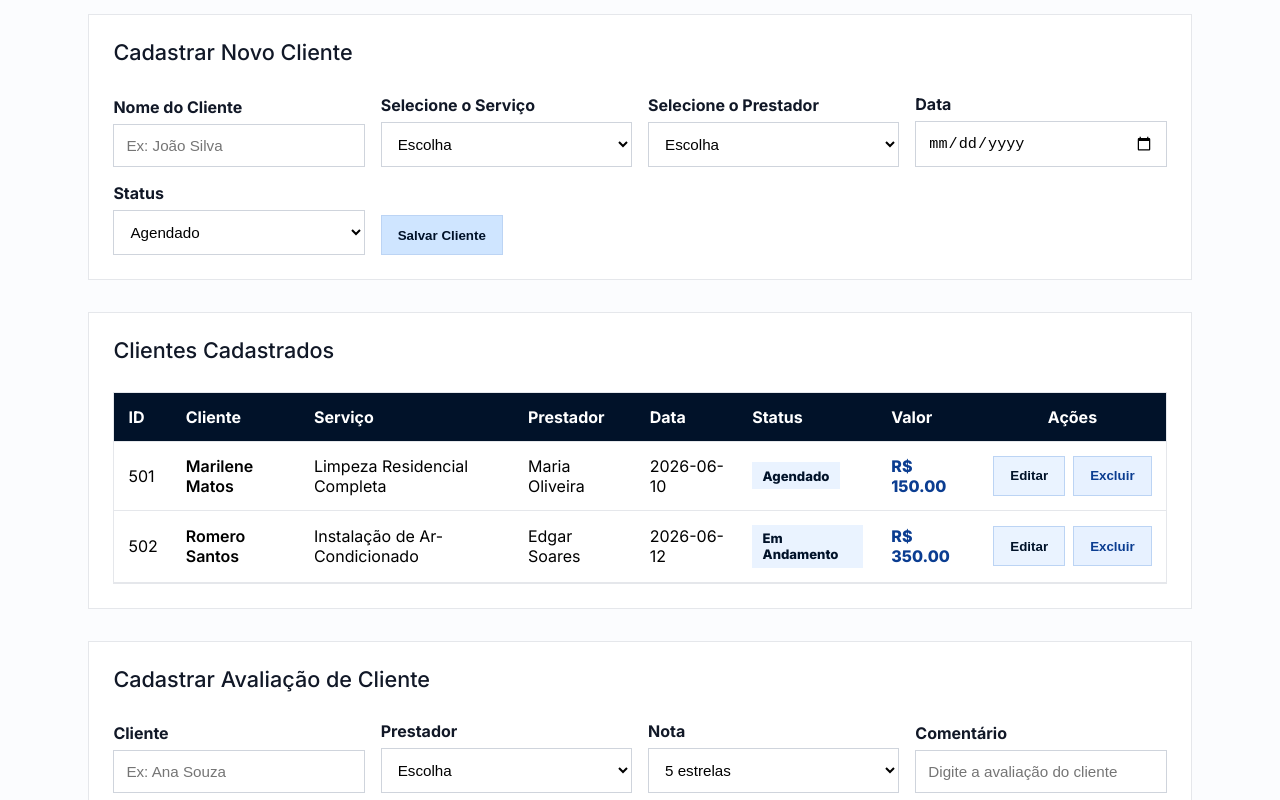
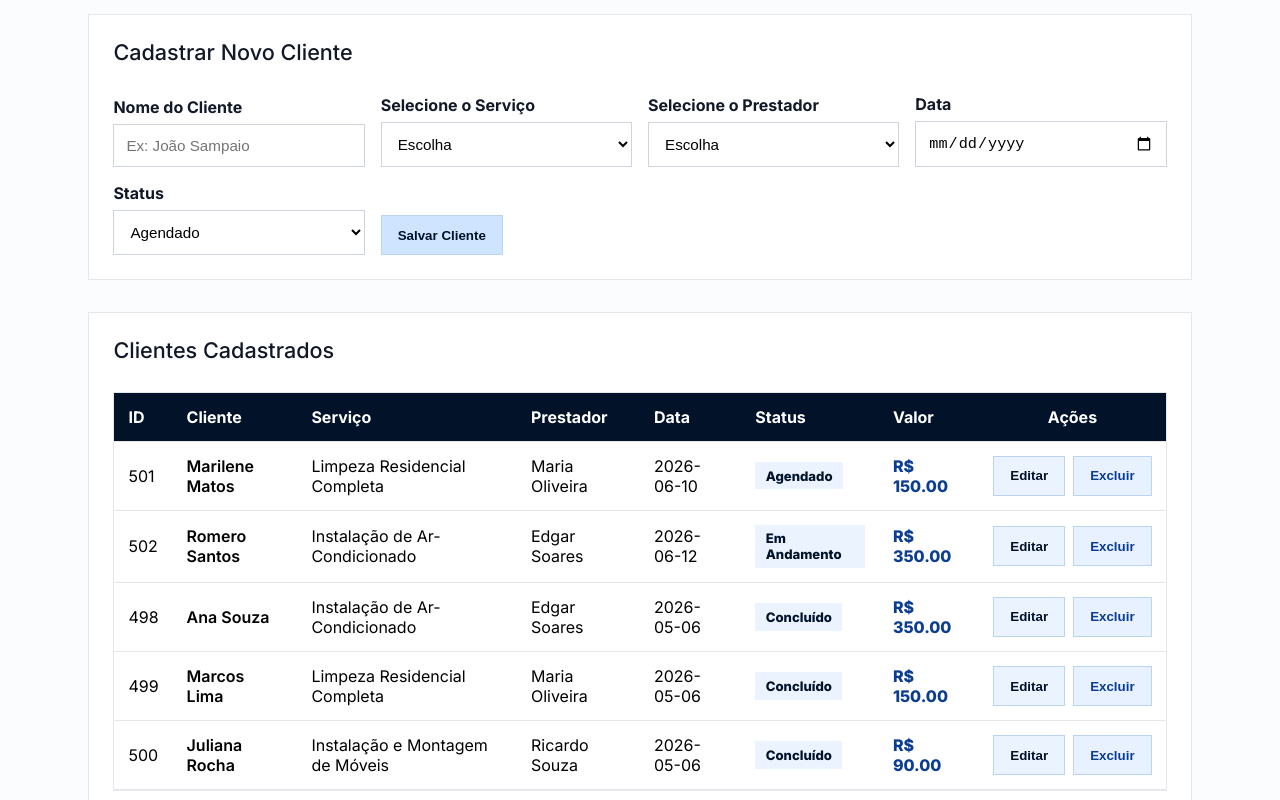
Before and after one commit to gggggiulia/site-proservicos, a React (Vite) app: page /gerenciamento in a window 1280 px wide. Shown: the part 340-1140 px from the top of the page. Built offline with nearby package versions, Linux system fonts and the light colour scheme.

Commit message:
Atualiza clientes e avaliações

```diff
--- a/src/pages/Gerenciamento.jsx
+++ b/src/pages/Gerenciamento.jsx
@@ -175,6 +175,38 @@ function Gerenciamento() {
 
   const estrelas = (quantidade) => '★'.repeat(quantidade) + '☆'.repeat(5 - quantidade);
 
+  const clientesCadastrados = [
+    ...contratos.map((contrato) => ({
+      id: contrato.id,
+      cliente: contrato.cliente,
+      servico: obterNomeServico(contrato.servicoId),
+      prestador: obterNomePrestador(contrato.prestadorId),
+      data: contrato.dataAgendamento,
+      status: contrato.status,
+      valor: contrato.valorTotal,
+      tipo: 'Contrato',
+      contratoOriginal: contrato
+    })),
+
+    ...avaliacoes.map((avaliacao) => {
+      const prestador = dadosIniciais.prestadores.find(p => p.id === avaliacao.prestadorId);
+      const servicoId = prestador?.servicosVinculados?.[0];
+      const servico = dadosIniciais.servicos.find(s => s.id === servicoId);
+
+      return {
+        id: 497 + avaliacao.id,
+        cliente: avaliacao.cliente,
+        servico: servico ? servico.nome : 'Avaliação',
+        prestador: obterNomePrestador(avaliacao.prestadorId),
+        data: '2026-05-06',
+        status: 'Concluído',
+        valor: servico ? servico.precoBase : 0,
+        tipo: 'Avaliação',
+        avaliacaoOriginal: avaliacao
+      };
+    })
+  ];
+
   return (
     <div>
       <div className="breadcrumb">
@@ -195,7 +227,7 @@ function Gerenciamento() {
         <form className="form-grid" onSubmit={salvarContrato}>
           <div className="campo-form">
             <label>Nome do Cliente</label>
-            <input value={cliente} onChange={(e) => setCliente(e.target.value)} placeholder="Ex: João Silva" />
+            <input value={cliente} onChange={(e) => setCliente(e.target.value)} placeholder="Ex: João Sampaio" />
           </div>
 
           <div className="campo-form">
@@ -265,36 +297,49 @@ function Gerenciamento() {
             </thead>
 
             <tbody>
-              {contratos.length === 0 ? (
+              {clientesCadastrados.length === 0 ? (
                 <tr>
                   <td colSpan="8" style={{ padding: '20px', textAlign: 'center', color: '#777' }}>
-                    Nenhum contrato registrado.
+                    Nenhum cliente registrado.
                   </td>
                 </tr>
               ) : (
-                contratos.map((contrato) => (
-                  <tr key={contrato.id}>
-                    <td>{contrato.id}</td>
-                    <td style={{ fontWeight: '600' }}>{contrato.cliente}</td>
-                    <td>{obterNomeServico(contrato.servicoId)}</td>
-                    <td>{obterNomePrestador(contrato.prestadorId)}</td>
-                    <td>{contrato.dataAgendamento}</td>
+                clientesCadastrados.map((item) => (
+                  <tr key={item.id}>
+                    <td>{item.id}</td>
+                    <td style={{ fontWeight: '600' }}>{item.cliente}</td>
+                    <td>{item.servico}</td>
+                    <td>{item.prestador}</td>
+                    <td>{item.data}</td>
                     <td>
-                      <span className={`status ${contrato.status.replace(' ', '-').toLowerCase()}`}>
-                        {contrato.status}
+                      <span className={`status ${item.status.replace(' ', '-').toLowerCase()}`}>
+                        {item.status}
                       </span>
                     </td>
                     <td style={{ fontWeight: '800', color: '#0b3d91' }}>
-                      R$ {Number(contrato.valorTotal).toFixed(2)}
+                      {item.valor > 0 ? `R$ ${Number(item.valor).toFixed(2)}` : '-'}
                     </td>
                     <td style={{ textAlign: 'center' }}>
                       <div style={{ display: 'flex', gap: '8px', justifyContent: 'center' }}>
-                        <button className="btn-tabela btn-editar" onClick={() => iniciarEdicao(contrato)}>
-                          Editar
-                        </button>
-                        <button className="btn-tabela btn-excluir" onClick={() => handleExcluir(contrato.id)}>
-                          Excluir
-                        </button>
+                        {item.tipo === 'Contrato' ? (
+                          <>
+                            <button className="btn-tabela btn-editar" onClick={() => iniciarEdicao(item.contratoOriginal)}>
+                              Editar
+                            </button>
+                            <button className="btn-tabela btn-excluir" onClick={() => handleExcluir(item.id)}>
+                              Excluir
+                            </button>
+                          </>
+                        ) : (
+                          <>
+                            <button className="btn-tabela btn-editar" onClick={() => editarAvaliacao(item.avaliacaoOriginal)}>
+                              Editar
+                            </button>
+                            <button className="btn-tabela btn-excluir" onClick={() => excluirAvaliacao(item.avaliacaoOriginal.id)}>
+                              Excluir
+                            </button>
+                          </>
+                        )}
                       </div>
                     </td>
                   </tr>
```
